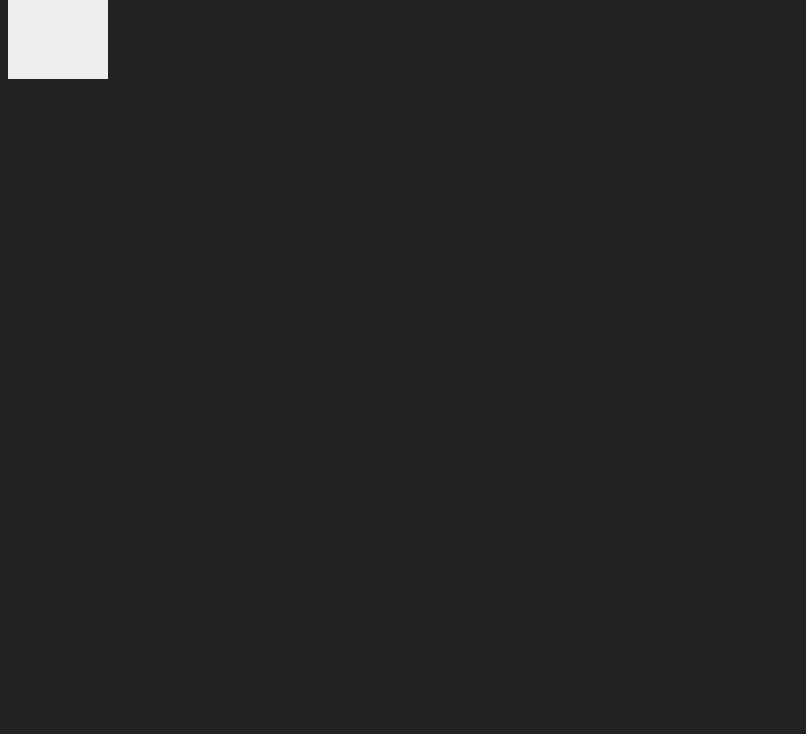
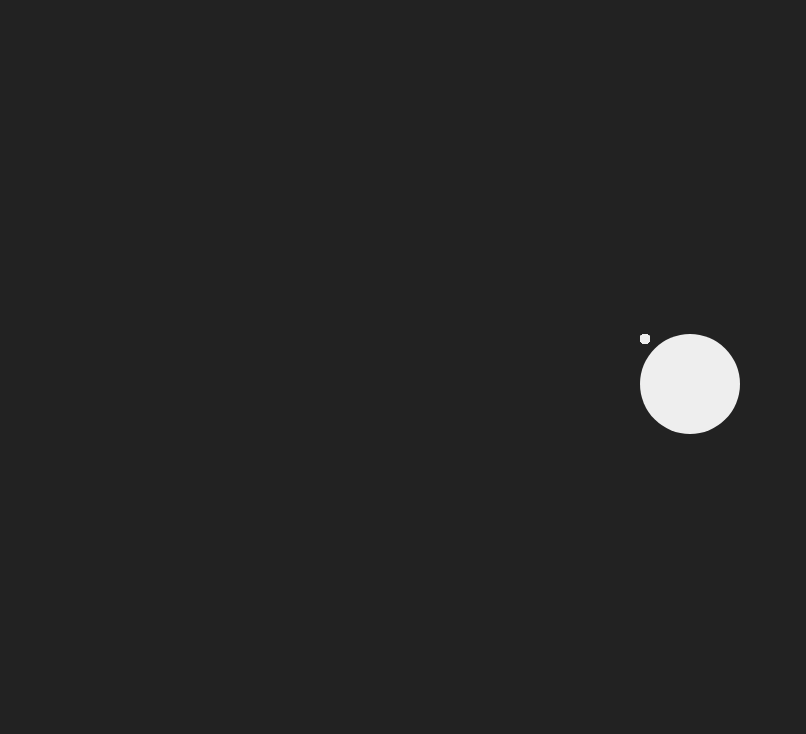
Before and after one commit to ctrachte/Theater-js-demo, a website built with Parcel: page index.html in a window 1280 px wide. Shown: the part 66-800 px from the top of the page, without its empty margins (0-806 px from the left). Built offline with nearby package versions, Linux system fonts and the light colour scheme; what @theatre/core, @theatre/studio would draw is missing.

Commit message:
add particle generator code, not working yet

```diff
--- a/index.html
+++ b/index.html
@@ -10,5 +10,8 @@
     </style>
   <script src="./src/index.js"></script>
   <h1>Theater.js Demo</h1>
+  <div id="explode">
+    Explode!
+</div>
 </body>
 </html>
--- a/src/index.js
+++ b/src/index.js
@@ -12,75 +12,93 @@ const demoProject = core.getProject("Demo Project", { state });
 // create scene, sheets are a collection of objects that can be animated together, compared to an Excel Sheet
 const sheet = demoProject.sheet("Scene");
 
-// create an object
-const box = sheet.object("Box", {
-  position: {
-    x: 0, // props are arbritrary until they are made significant by the user
-    y: 0,
-    z: 0,
-  },
-});
-const circle = sheet.object("Circle", {
-    position: {
-      x: 0, // props are arbritrary until they are made significant by the user
-      y: 0,
-      z: 0,
-      r: 50
-    },
-  });
+// // create an object
+// const box = sheet.object("Box", {
+//   position: {
+//     x: 0, // props are arbritrary until they are made significant by the user
+//     y: 0,
+//     z: 0,
+//   },
+// });
+// const circle = sheet.object("Circle", {
+//   position: {
+//     x: 0, // props are arbritrary until they are made significant by the user
+//     y: 0,
+//     z: 0,
+//     r: 50,
+//   },
+// });
 
-// read values through code
-const divBox = document.createElement("div");
-divBox.style.cssText = `
-    position: absolute;
-    width: 100px;
-    height: 100px;
-    background: #EEE;
-`;
-divBox.oldHeight = 100;
-divBox.oldWidth = 100;
-// read values through code
-const divCircle = document.createElement("div");
-divCircle.style.cssText = `
-    position: absolute;
-    width: 100px;
-    height: 100px;
-    background: #EEE;
-    border-radius: 50%;
-`;
-divCircle.oldHeight = 100;
-divCircle.oldWidth = 100;
-divCircle.radius = 50;
+// // read values through code
+// const divBox = document.createElement("div");
+// divBox.style.cssText = `
+//     position: absolute;
+//     width: 100px;
+//     height: 100px;
+//     background: #EEE;
+// `;
+// divBox.oldHeight = 100;
+// divBox.oldWidth = 100;
+// // read values through code
+// const divCircle = document.createElement("div");
+// divCircle.style.cssText = `
+//     position: absolute;
+//     width: 100px;
+//     height: 100px;
+//     background: #EEE;
+//     border-radius: 50%;
+// `;
+// divCircle.oldHeight = 100;
+// divCircle.oldWidth = 100;
+// divCircle.radius = 50;
 
-setTimeout(() => {
-  // add div 'box' to screen
-  document.body.appendChild(divCircle);
-  document.body.appendChild(divBox);
-  sheet.sequence.position = 0; // set sequence to a time-based position (0.5 seconds)
-}, 1000);
+// // interaction with UI
+// divBox.addEventListener("mouseenter", (e) => {
+//   sheet.sequence.play({
+//     rate: 4, // play at 4x speed
+//     range: [0, 6], // how much of the sequence? 0-6 seconds
+//     iterationCount: 1, // how many times?
+//   });
+// });
 
-let oldBoxPosition = box.value.position;
-let oldCirclePosition = circle.value.position;
+// // interaction with UI
+// divCircle.addEventListener("mouseenter", (e) => {
+//   sheet.sequence.play({
+//     rate: 4, // play at 4x speed
+//     range: [0, 6], // how much of the sequence? 0-6 seconds
+//     iterationCount: 1, // how many times?
+//   });
+// });
 
-// hookup props to onChange
-box.onValuesChange((newValues)=> {
-  animate(newValues, divBox, oldBoxPosition)
-});
-// hookup props to onChange
-circle.onValuesChange((newValues)=> {
-  animate(newValues, divCircle, oldCirclePosition)
-});
+// setTimeout(() => {
+//   // add div 'box' to screen
+//   document.body.appendChild(divCircle);
+//   document.body.appendChild(divBox);
+//   sheet.sequence.position = 0; // set sequence to a time-based position (0.5 seconds)
+// }, 1000);
 
-function animate (newValues, element, oldPosition) {
+// let oldBoxPosition = box.value.position;
+// let oldCirclePosition = circle.value.position;
+
+// // hookup props to onChange
+// box.onValuesChange((newValues) => {
+//   animate(newValues, divBox, oldBoxPosition);
+// });
+// // hookup props to onChange
+// circle.onValuesChange((newValues) => {
+//   animate(newValues, divCircle, oldCirclePosition);
+// });
+
+function animate(newValues, element, oldPosition) {
   element.style.left = newValues.position.x + "px";
   element.style.top = newValues.position.y + "px";
-  element.style.borderRadius = newValues.position.r + "px"
-  let old = oldCirclePosition.z;
+  element.style.borderRadius = newValues.position.r + "px";
+  let old = oldPosition.z;
   let change = Math.abs(old) - Math.abs(newValues.position.z);
   // console.log(old, newValues.position.z, change)
   // console.table("before", newValues.position.z, divBox.style.zIndex);
   if (change > 0) {
-      element.style.height =
+    element.style.height =
       parseFloat(element.style.height) +
       parseFloat(Math.abs(change) * parseFloat(element.oldHeight)) +
       "px";
@@ -103,22 +121,67 @@ function animate (newValues, element, oldPosition) {
   oldPosition = newValues.position;
 }
 
-// interaction with UI
-divBox.addEventListener("mouseenter", (e) => {
+// Particle Generator:
+let particlePositions = [];
+const button = document.createElement("div");
+button.style.cssText = `
+position: absolute;
+width: 100;
+height: 100;
+left: 50%;
+top: 50%;
+background: #EEE;
+border-radius: 50%;
+color: #fff;
+`;
+button.onclick = () => {
+  console.log(sheet.sequence);
   sheet.sequence.play({
     rate: 4, // play at 4x speed
     range: [0, 6], // how much of the sequence? 0-6 seconds
     iterationCount: 1, // how many times?
   });
-});
+};
+function LoadParticles(particles, scene) {
+  for (let i = 0; i < particles; i++) {
+    const Particle = sheet.object("particle" + i, {
+      position: {
+        x: button.getBoundingClientRect().left, // props are arbritrary until they are made significant by the user
+        y: button.getBoundingClientRect().top,
+        z: 500,
+        r: 5,
+      },
+    });
+    console.log(button.style.top);
+    // read values through code
+    const particleElement = document.createElement("div");
+    particleElement.style = `
+    position: absolute;
+    width: 10px;
+    height: 10px;
+    left:  50%;
+    top: 50%;
+    background: #EEE;
+    border-radius: 50%;
+  `;
+    particleElement.radius = 5;
+    particleElement.oldHeight = 10;
+    particleElement.oldWidth = 10;
 
-// interaction with UI
-divCircle.addEventListener("mouseenter", (e) => {
-    sheet.sequence.play({
-      rate: 4, // play at 4x speed
-      range: [0, 6], // how much of the sequence? 0-6 seconds
-      iterationCount: 1, // how many times?
+    setTimeout(() => {
+      // add div 'box' to screen
+      document.body.appendChild(particleElement);
+      sheet.sequence.position = 0; // set sequence to a time-based position (0.5 seconds)
+    }, 1000);
+
+    particlePositions[i] = Particle.value.position;
+    // listen for changes and animate the particle.
+    Particle.onValuesChange((newValues) => {
+      animate(newValues, particleElement, particlePositions[i]);
     });
-  });
-
-  // Particle Generator:
+  }
+}
+setTimeout(() => {
+  document.body.appendChild(button);
+  LoadParticles(100, sheet);
+}, 1000);
```
